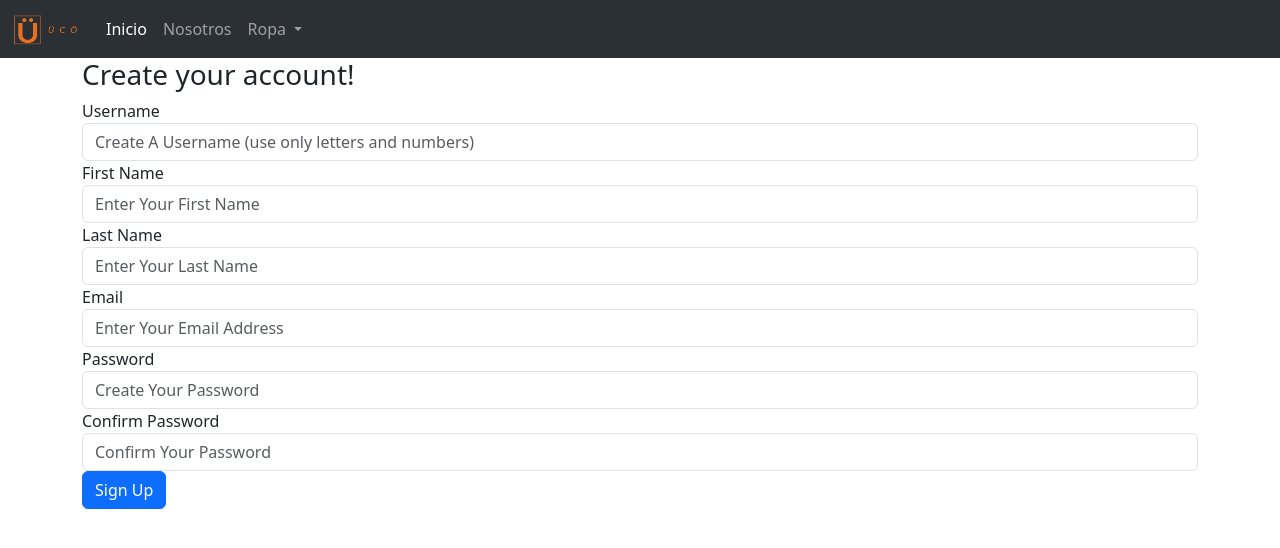
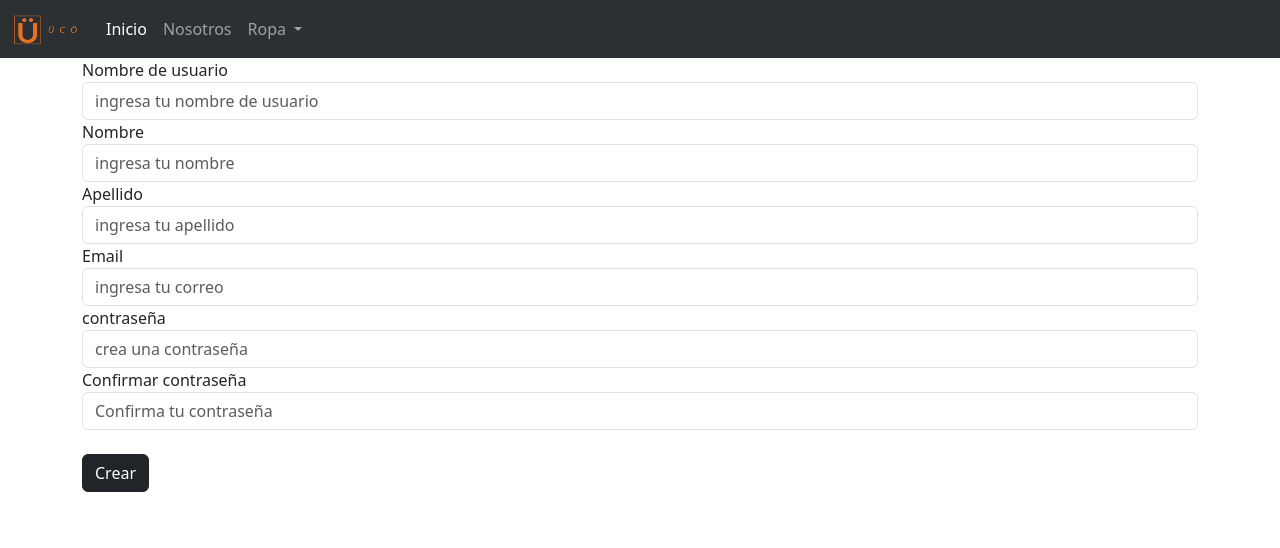
Before and after one commit to JavierFuenza/Uco2.0, a Django app: page /registro in a window 1280 px wide. Shown: the top 548 px of the page. Run offline with Django 4.2, Linux system fonts and the light colour scheme.

Commit message:
traduccion

```diff
--- a/pagina/templates/pagina/registro.html
+++ b/pagina/templates/pagina/registro.html
@@ -57,41 +57,40 @@
     <div class="container">
         {% for message in messages %}
         <div class="alert alert-{{ message.tags }} alert-dismissible fade show" role="alert">
-            <strong>Message:</strong> {{ message }}
+            <strong>Alerta </strong> {{ message }}
             <button type="button" class="close" data-dismiss="alert" aria-label="Close">
         <span aria-hidden="true">&times;</span>
       </button>
         </div>
         {% endfor %}
-
-        <h3>Create your account!</h3>
         <form method="post" action="/registro">
             {% csrf_token %}
             <div class="form-group">
-                <label for="username">Username</label>
-                <input type="text" class="form-control" id="username" name="username" placeholder="Create A Username (use only letters and numbers)" Required>
+                <label for="username">Nombre de usuario</label>
+                <input type="text" class="form-control" id="username" name="username" placeholder="ingresa tu nombre de usuario" Required>
             </div>
             <div class="form-group">
-                <label for="fname">First Name</label>
-                <input type="text" class="form-control" id="fname" name="fname" placeholder="Enter Your First Name" Required>
+                <label for="fname">Nombre</label>
+                <input type="text" class="form-control" id="fname" name="fname" placeholder="ingresa tu nombre" Required>
             </div>
             <div class="form-group">
-                <label for="lname">Last Name</label>
-                <input type="text" class="form-control" id="lname" name="lname" placeholder="Enter Your Last Name" Required>
+                <label for="lname">Apellido</label>
+                <input type="text" class="form-control" id="lname" name="lname" placeholder="ingresa tu apellido" Required>
             </div>
             <div class="form-group">
                 <label for="email">Email</label>
-                <input type="email" class="form-control" id="email" name="email" placeholder="Enter Your Email Address" Required>
+                <input type="email" class="form-control" id="email" name="email" placeholder="ingresa tu correo" Required>
             </div>
             <div class="form-group">
-                <label for="pass1">Password</label>
-                <input type="password" class="form-control" id="pass1" name="pass1" placeholder="Create Your Password" Required>
+                <label for="pass1">contraseña</label>
+                <input type="password" class="form-control" id="pass1" name="pass1" placeholder="crea una contraseña" Required>
             </div>
             <div class="form-group">
-                <label for="pass2">Confirm Password</label>
-                <input type="password" class="form-control" id="pass2" name="pass2" placeholder="Confirm Your Password" Required>
+                <label for="pass2">Confirmar contraseña</label>
+                <input type="password" class="form-control" id="pass2" name="pass2" placeholder="Confirma tu contraseña" Required>
             </div>
-            <button type="submit" class="btn btn-primary">Sign Up</button>
+            <br>
+            <button type="submit" class="btn btn-dark">Crear</button>
         </form>
     </div>
     <script src="https://cdn.jsdelivr.net/npm/@popperjs/core@2.11.7/dist/umd/popper.min.js"
--- a/pagina/views.py
+++ b/pagina/views.py
@@ -40,22 +40,22 @@ def registro(request):
         pass1 = request.POST['pass1']
         pass2 = request.POST['pass2']
         if User.objects.filter(username=username):
-            messages.error(request, "Username already exist! Please try some other username.")
+            messages.error(request, "Usuario ya existe")
             return redirect('registro')
         if User.objects.filter(email=email).exists():
-            messages.error(request, "Email Already Registered!!")
+            messages.error(request, "Correo ya existe")
             return redirect('registro')
 
         if len(username)>20:
-            messages.error(request, "Username must be under 20 charcters!!")
+            messages.error(request, "Usuario no puede tener mas de 20 acaracteres")
             return redirect('registro')
 
         if pass1 != pass2:
-            messages.error(request, "Passwords didn't matched!!")
+            messages.error(request, "Las contraseñas no coinciden")
             return redirect('registro')
 
         if not username.isalnum():
-            messages.error(request, "Username must be Alpha-Numeric!!")
+            messages.error(request, "Usuario debe ser alphanumerico")
             return redirect('/')
 
         myuser = User.objects.create_user(username, email, pass1)
@@ -63,7 +63,7 @@ def registro(request):
         myuser.last_name = lname
         myuser.is_active = False
         myuser.save()
-        messages.success(request, "Your Account has been created succesfully!! Please check your email to confirm your email address in order to activate your account.")
+        messages.success(request, "Su cuenta ha sido creada con exito, porfavor revise su correo para verificar su cuenta")
 
         # Welcome Email
         subject = "Bienvenido a UcO"
@@ -74,7 +74,7 @@ def registro(request):
 
         # Email Address Confirmation Email
         current_site = get_current_site(request)
-        email_subject = "Confirm your Email @ GFG - Django Login!!"
+        email_subject = "Confirmacion de Email UcO"
         message2 = render_to_string('email_confirmation.html',{
 
             'name': myuser.first_name,
```
Also changed, not shown: pagina/templates/email_confirmation.html (+3 -4 lines), db.sqlite3.
